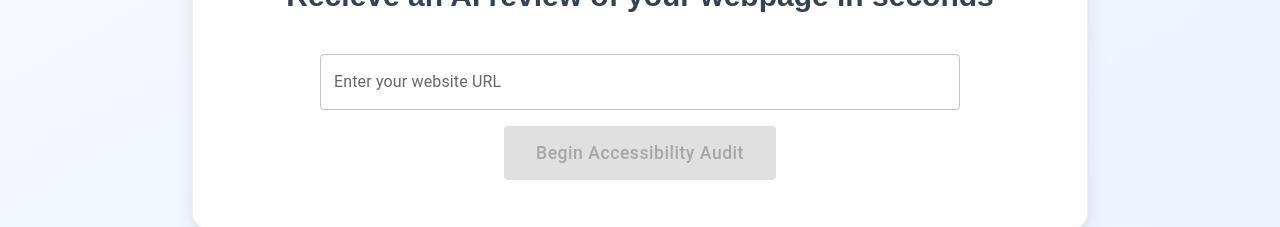
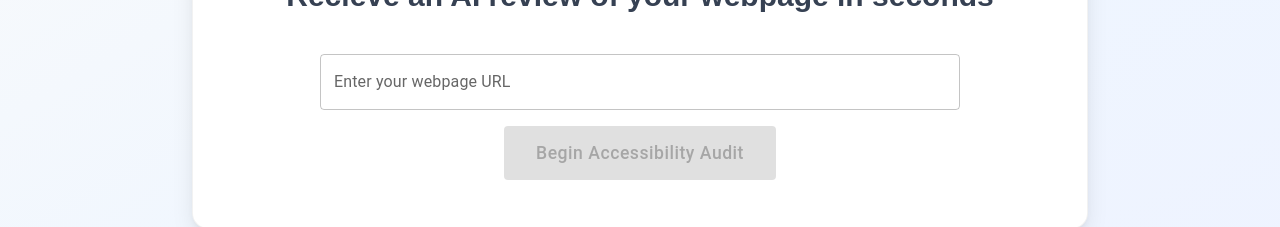
Before and after one commit to Vervain12/Access-Audit, a Next.js app: page / in a window 1280 px wide. Shown: the part 314-541 px from the top of the page. Built offline with nearby package versions, Linux system fonts and the light colour scheme.

Commit message:
small tweaks

```diff
--- a/app/about/page.js
+++ b/app/about/page.js
@@ -20,7 +20,7 @@ export default function AboutPage() {
                 <Typography variant="h3" gutterBottom sx={{color: '#374151', fontWeight: 700, textAlign: 'center', fontFamily: "inter"}}>
                     Making <span className="text-cyan-700">Accessibility</span> Easy
                 </Typography>
-                <Typography variant="subtitle1" gutterBottom sx={{color: '#374151', fontWeight: 700, fontSize: 20, textAlign: 'center', fontFamily: "inter", marginBottom: 5}}>
+                <Typography variant="subtitle1" gutterBottom sx={{color: '#374151', fontWeight: 700, fontSize: 20, textAlign: 'center', fontFamily: "inter", marginBottom: 2}}>
                     With <span className="text-cyan-700">Access</span>Audit, you can receive an AI-powered accessibility audit in seconds!
                 </Typography>
 
--- a/app/components/header.js
+++ b/app/components/header.js
@@ -9,7 +9,7 @@ export default function Header() {
   ];
 
   return (
-    <header className="sticky top-0 z-50 w-full bg-gray-50 backdrop-blur-sm border-b border-blue-100/50 shadow-sm">
+    <header className="sticky top-0 z-50 w-full bg-white backdrop-blur-sm border-b border-blue-100/50 shadow-sm">
       <nav className="max-w-6xl mx-auto px-6 py-4">
         <div className="flex items-center justify-between">
           <Link href="/" className="flex items-center space-x-3 group hover:scale-105 transition-transform duration-200">
--- a/app/page.js
+++ b/app/page.js
@@ -40,7 +40,7 @@ export default function Home() {
           <TextField
             fullWidth
             variant="outlined"
-            label="Enter your website URL"
+            label="Enter your webpage URL"
             placeholder="https://example.com"
             value={websiteUrl}
             onChange={(e) => setWebsiteUrl(e.target.value)}
```
